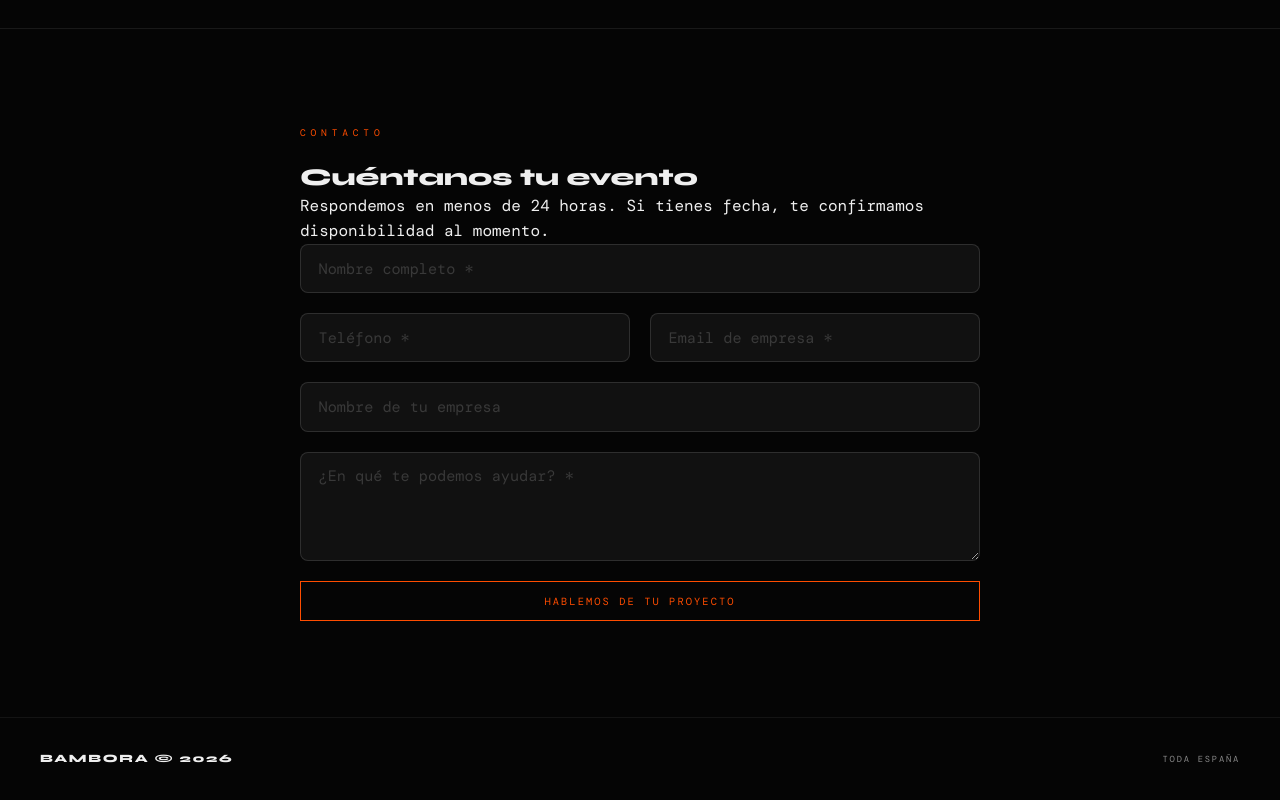
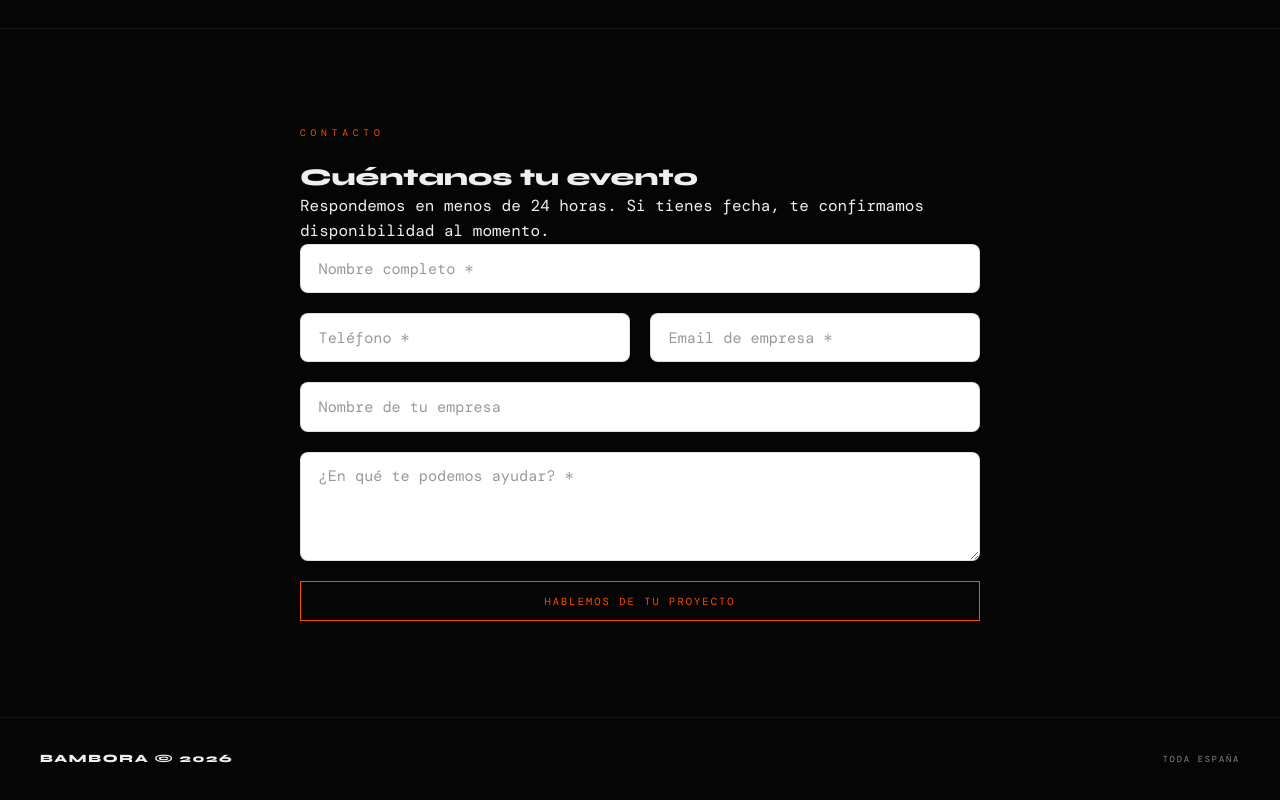
Before and after one commit to albcast1/bambora-seo, a Next.js app: page / in a window 1280 px wide. Shown: the part 3330-4130 px from the top of the page. Built offline with nearby package versions, Linux system fonts and the light colour scheme; a web font is replaced by a local one.

Commit message:
fix: white bg on form inputs + increase spacing between subtitle and fields

```diff
--- a/app/globals.css
+++ b/app/globals.css
@@ -983,7 +983,7 @@ footer {
 }
 .contact-sub {
   opacity: .6;
-  margin: 0 0 3rem;
+  margin: 0 0 4rem;
   font-size: .95rem;
 }
 .contact-form {
@@ -1056,17 +1056,17 @@ footer {
 .contact-form textarea {
   width: 100%;
   box-sizing: border-box;
-  background: rgba(255,255,255,.05);
-  border: 1px solid rgba(255,255,255,.12);
+  background: #fff;
+  border: 1px solid rgba(0,0,0,.12);
   border-radius: 8px;
   padding: .85rem 1.1rem;
-  color: #fff;
+  color: #111;
   font-size: .95rem;
   outline: none;
   transition: border-color .2s;
   font-family: inherit;
 }
 .contact-form input::placeholder,
-.contact-form textarea::placeholder { opacity: .4; }
+.contact-form textarea::placeholder { color: #999; }
 .contact-form input:focus,
-.contact-form textarea:focus { border-color: rgba(255,255,255,.4); }
+.contact-form textarea:focus { border-color: rgba(0,0,0,.4); }
```
